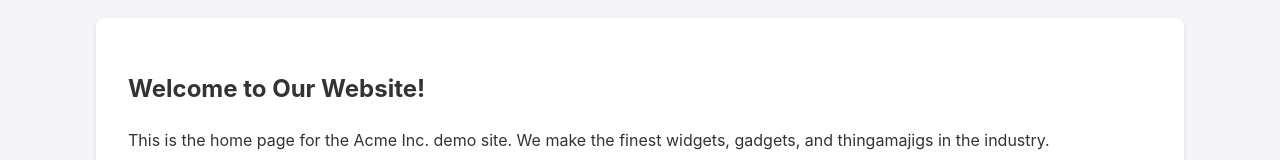
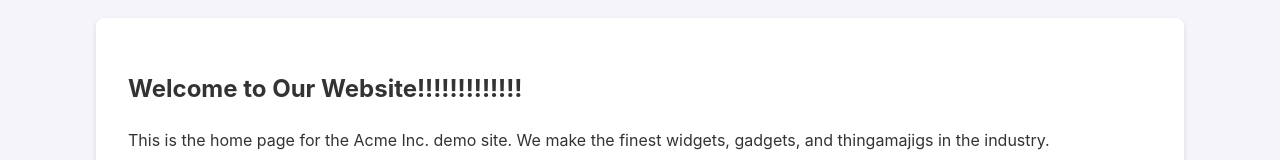
Before and after one commit to TurboAth/demo-site, a plain HTML site: page index.html in a window 1280 px wide. Shown: the part 191-351 px from the top of the page. Drawn offline with Linux system fonts and the light colour scheme.

Commit message:
test commit

```diff
--- a/index.html
+++ b/index.html
@@ -21,7 +21,7 @@
   </nav>
 
   <main class="container">
-    <h2>Welcome to Our Website!</h2>
+    <h2>Welcome to Our Website!!!!!!!!!!!!!</h2>
     <p>This is the home page for the Acme Inc. demo site. We make the finest widgets, gadgets, and thingamajigs in the industry.</p>
     <p>Notice how the "Home" link in the navigation is highlighted. This is controlled by the `.active` class in `style.css`.</p>
   </main>
```
